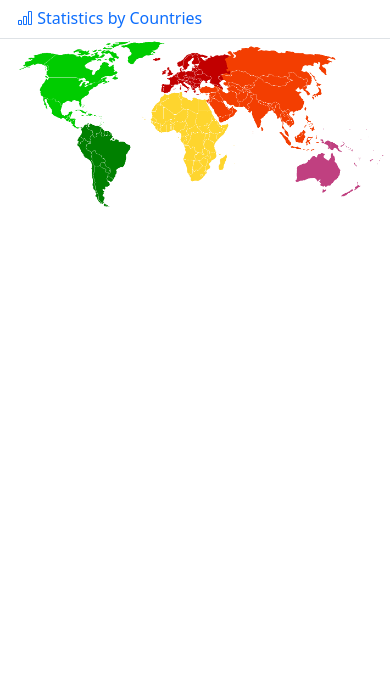
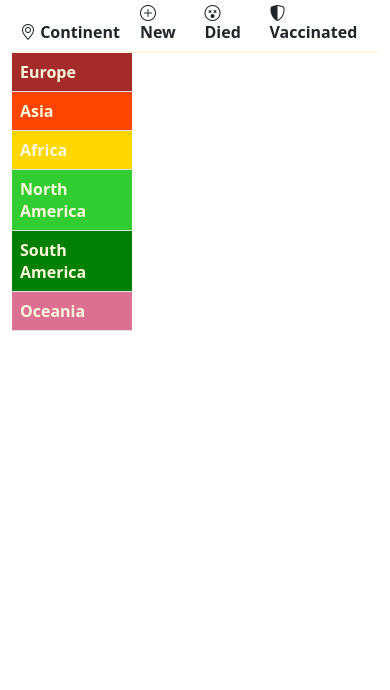
Before and after one commit to portfolioDmitryDevop/COVID-Data-Analyzing-fe, a website built with webpack: page index.html in a window 390 px wide. Shown: the part 154-844 px from the top of the page. Built offline with nearby package versions, Linux system fonts and the light colour scheme; no server answers; files whose address does not match are found by name.

Commit message:
Responsive dashboard

```diff
--- a/index.html
+++ b/index.html
@@ -13,9 +13,9 @@
 <body>
   <nav>
     <div class="nav nav-tabs" id="nav-tab" role="tablist">
-      <div class="logo" onclick="window.location.reload()">
+      <div class="logo" style="cursor: pointer;" onclick="window.location.reload()">
         <img src="src/ui-ux/images/logo.png" alt="COVID Data Analyzing Logo">
-        <span>COVID Data Analyzing</span>
+        <span>COVID Monitor</span>
       </div>
       <button class="nav-link active" id="nav-dashboard-tab" data-bs-toggle="tab" data-bs-target="#nav-dashboard"
         type="button" role="tab" aria-controls="nav-dashboard" aria-selected="true"><i class="bi bi-activity"></i>
@@ -33,15 +33,26 @@
 
   <div class="tab-content" id="nav-tabContent">
     <div class="tab-pane fade show active" id="nav-dashboard" role="tabpanel" aria-labelledby="nav-dashboard-tab">
-      <div class="text-center">
+      <div class="text-center d-none d-lg-flex">
         <img src="src/ui-ux/images/continents.png" class="rounded img-fluid" alt="Real-Time Dashboard">
       </div>
-      <div id="main-table" class="container table-responsive">
-        <table class="table table-striped">
+      <div id="main-table" class="container table-responsive d-lg-none">
+        <table class="table">
           <thead>
-            <tr id="main-header"></tr>
+            <tr id="main-header">
+              <th><i class="bi bi-geo-alt"></i> Continent</th>
+              <th><i class="bi bi-plus-circle"></i> New</th>
+              <th><i class="bi bi-emoji-dizzy"></i> Died</th>
+              <th><i class="bi bi-shield-shaded"></i> Vaccinated</th>
+            </tr>
           </thead>
-          <tbody id="main-body">
+          <tbody id="main-body" style="color: cornsilk; font-weight: bold;">
+            <tr id="europe" style="background-color: brown;"><td>Europe</td></tr>
+            <tr id="asia" style="background-color:orangered;"><td>Asia</td></tr>
+            <tr id="africa" style="background-color:gold;"><td>Africa</td></tr>
+            <tr id="north-america" style="background-color:limegreen;"><td>North America</td></tr>
+            <tr id="south-america" style="background-color: green;"><td>South America</td></tr>
+            <tr id="oceania" style="background-color:palevioletred;"><td>Oceania</td></tr>
           </tbody>
         </table>
       </div>
```
Also changed, not shown: src/ui-ux/images/death.png (deleted), src/ui-ux/images/emergency.png (deleted), src/ui-ux/images/vaccine.png (deleted), 2 other files.
